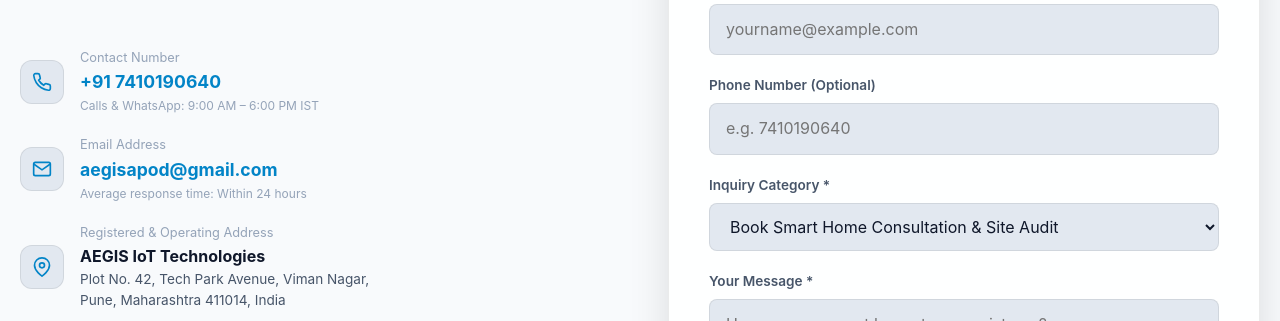
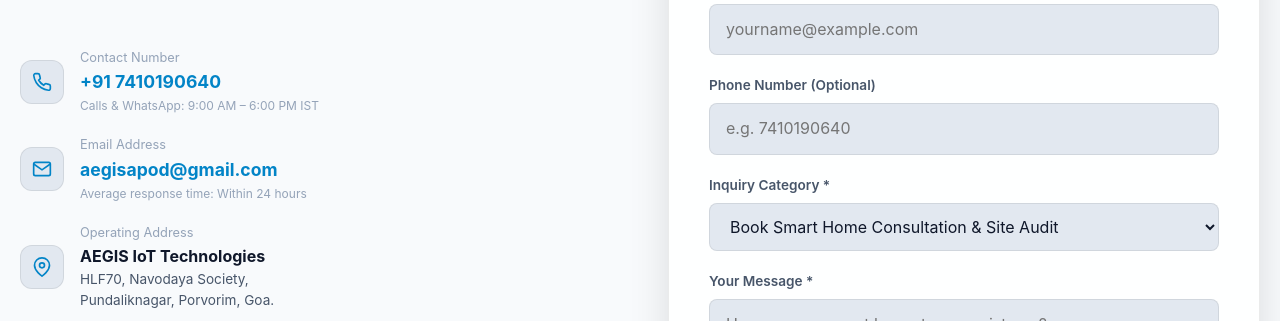
Before and after one commit to swayamsawant42/aegis-smarthome, a plain HTML site: page contact.html in a window 1280 px wide. Shown: the part 631-952 px from the top of the page. Drawn offline with Linux system fonts and the light colour scheme.

Commit message:
Change registered address to new operating address
Updated the address details in the contact section.

```diff
--- a/contact.html
+++ b/contact.html
@@ -122,11 +122,11 @@
               </svg>
             </div>
             <div>
-              <div style="font-size: 0.8rem; color: var(--text-muted);">Registered & Operating Address</div>
+              <div style="font-size: 0.8rem; color: var(--text-muted);">Operating Address</div>
               <div style="font-weight: 700;">AEGIS IoT Technologies</div>
               <div style="font-size: 0.85rem; color: var(--text-secondary); line-height: 1.5;">
-                Plot No. 42, Tech Park Avenue, Viman Nagar,<br>
-                Pune, Maharashtra 411014, India
+                HLF70, Navodaya Society,<br>
+                Pundaliknagar, Porvorim, Goa.
               </div>
             </div>
           </div>
```
